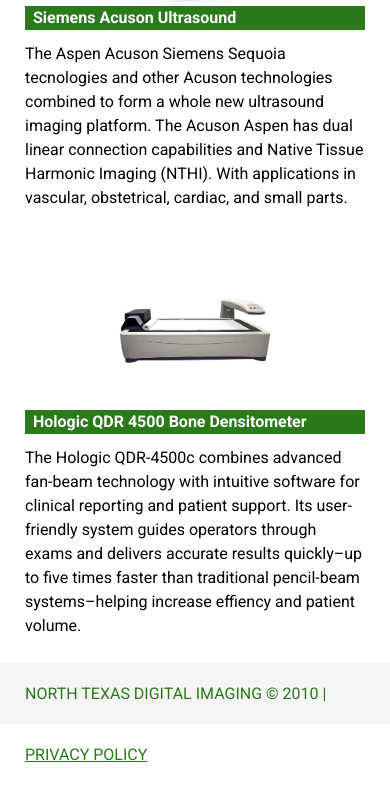
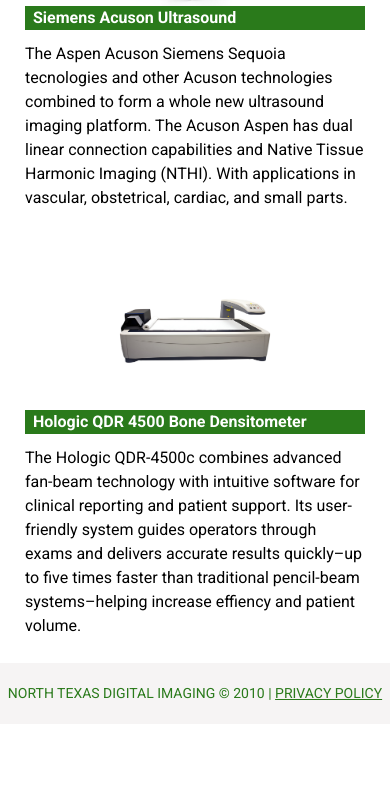
Before and after one commit to MrOliverW/TTB-WTV-Website-Revamp-Project, a plain HTML site: page technology.html in a window 390 px wide. Shown: the part 1467-2252 px from the top of the page. After the commit the page ends 2216 px from the top, so only its background shows below. Drawn offline with Linux system fonts and the light colour scheme.

Commit message:
footer is responsive now

```diff
--- a/technology.html
+++ b/technology.html
@@ -181,7 +181,7 @@
 
     <!-- Footer -->
     <footer class="bg-softgrey h-[61px] mb-[25px] mt-[25px]">
-      <h3 class="text-headings text-grassgreen pl-[25px] leading-[61px]">
+      <h3 class="text-sm sm:text-headings text-grassgreen text-center sm:text-left sm:pl-[25px] leading-[61px]">
         NORTH TEXAS DIGITAL IMAGING &copy; 2010 |
         <a class="underline" href="#">PRIVACY POLICY</a>
       </h3>
```
Also changed, not shown: css/output.css.
